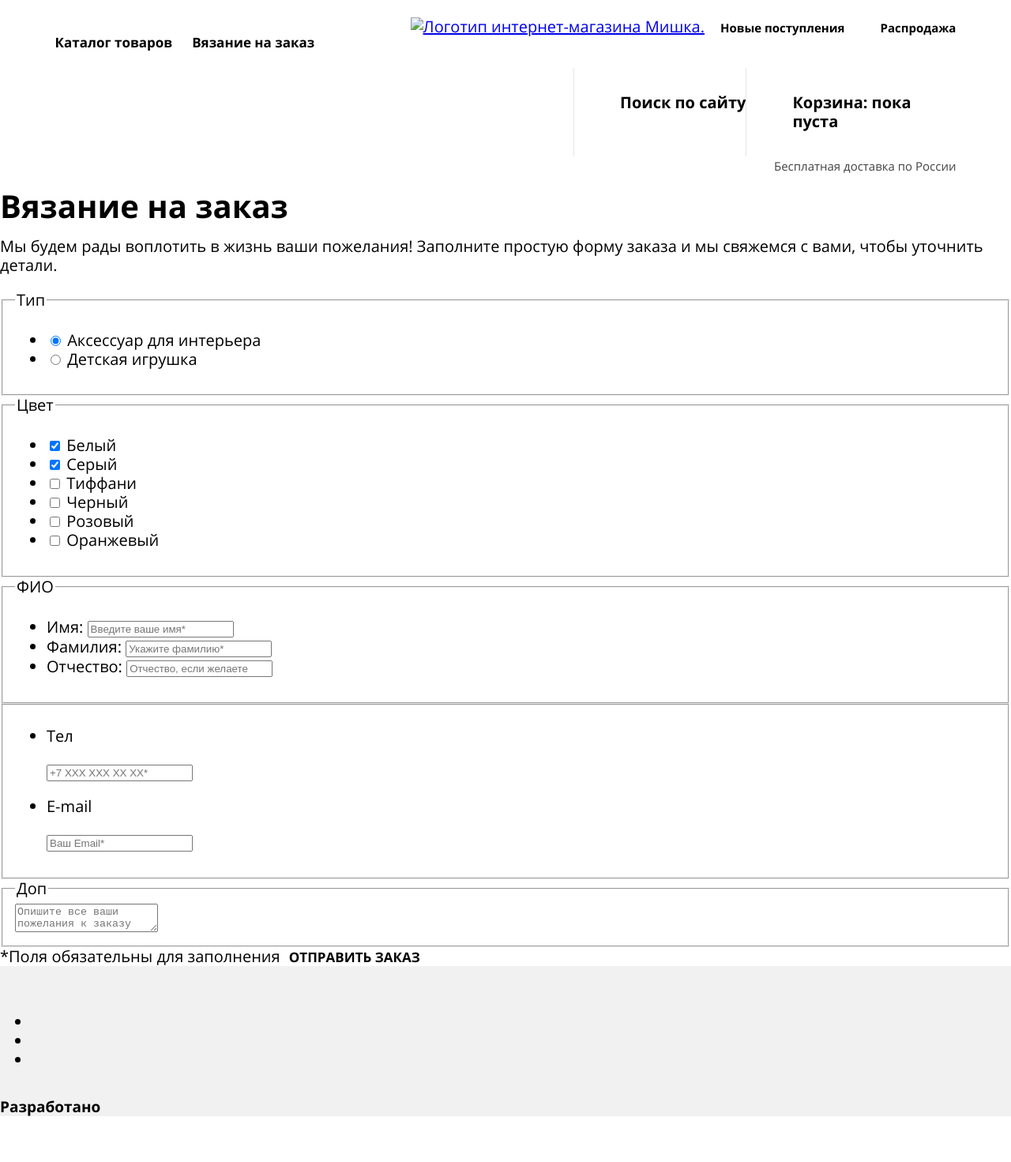
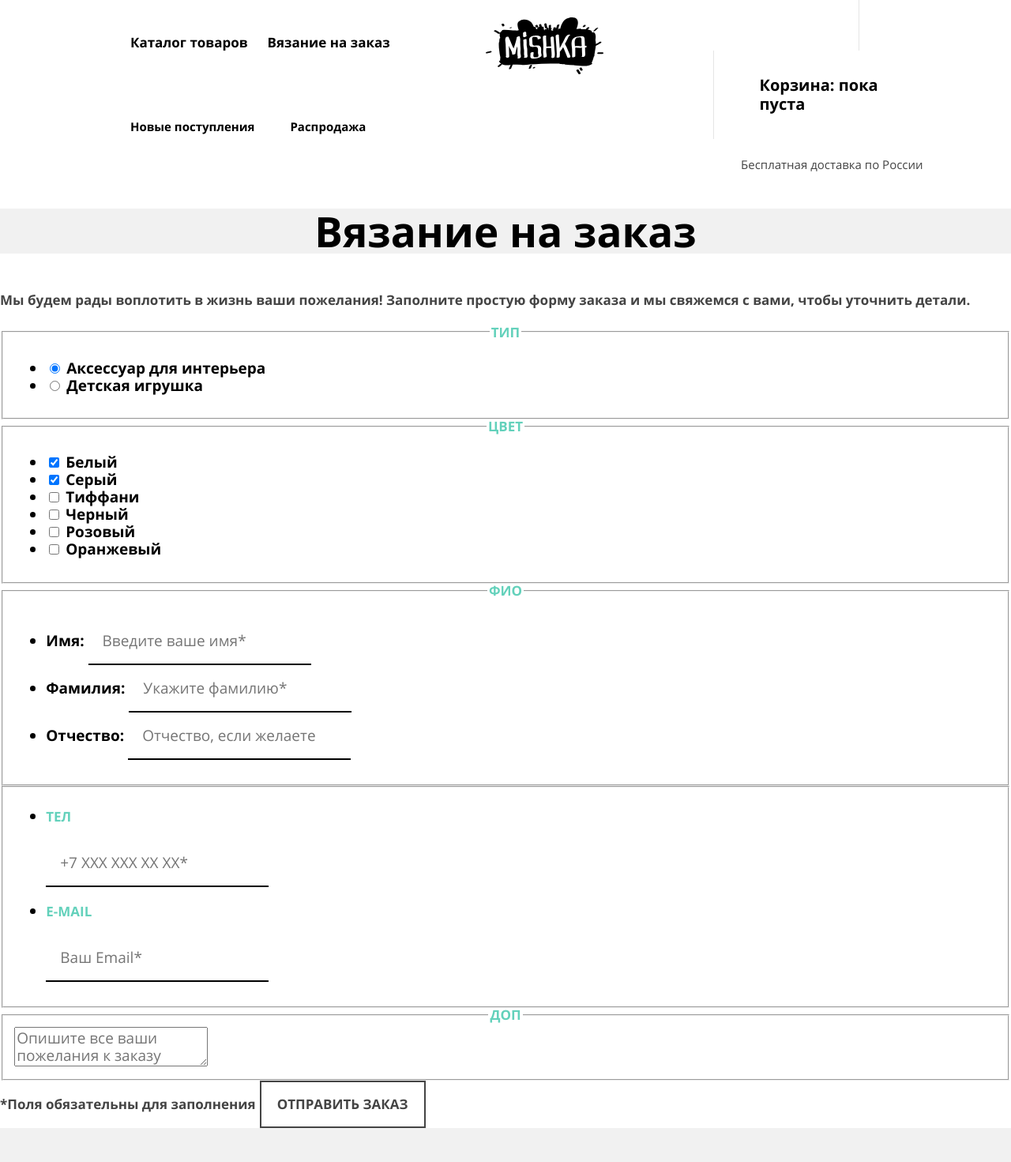
Before and after one commit to htmlacademy-adaptive/454717-mishka-28, a website: page source/form.html in a window 1280 px wide. Shown: the top 1471 px of the page at 79% size. Before the commit the page ends 1414 px from the top, so only its background shows below. Drawn offline with nearby package versions, Linux system fonts and the light colour scheme; files that its build step writes are made by us from their sources; files whose address does not match are found by name.

Commit message:
Добавляет типографику на страницу формы

```diff
--- a/source/form.html
+++ b/source/form.html
@@ -17,16 +17,16 @@
 
 <body class="page">
   <header class="page__main-header main-header no-js">
-    <div class="main-header__container">
     <button class="main-header__toggle" type="button">
       <span class="visually-hidden">Открыть или закрыть меню навигации по сайту.</span>
     </button>
+    <div class="main-header__wrapper">
       <nav class="main-header__nav">
         <a class="main-header__logo" href="index.html" aria-label="Перейти на главную страницу сайта Мишка.">
           <picture>
-            <!-- <source media="(min-width: 1150px)" srcset="img/content/cat-energy-logo-desktop.svg" width="202" height="59">
-            <source media="(min-width: 768px)" srcset="img/content/cat-energy-logo-tablet.svg" width="174" height="52">-->
-            <img class="main-header__logo-img" src="img/content/logo-mishka-phone.svg" alt="Логотип интернет-магазина Мишка." width="86" height="35">
+            <source media="(min-width: 1150px)" srcset="img/content/mishka-logo-desktop.svg" width="149" height="72">
+            <source media="(min-width: 768px)" srcset="img/content/mishka-logo-tablet.svg" width="113" height="46">
+            <img class="main-header__logo-img" src="img/content/mishka-logo-mobile.svg" alt="Логотип интернет-магазина Мишка." width="86" height="35">
           </picture>
         </a>
         <ul class="main-header__nav-list">
@@ -46,17 +46,24 @@
           </li>
         </ul>
       </nav>
+      <div class="main-header__user-nav-wrapper">
         <div class="main-header__user-nav">
-        <a class="main-header__user-nav-link main-header__user-nav-link--search" href="javascript:undefined;">Поиск по сайту</a>
+          <a class="main-header__user-nav-link main-header__user-nav-link--search" href="javascript:undefined;">
+            <span class="main-header__user-nav-link-text">Поиск по сайту</span>
+          </a>
           <a class="main-header__user-nav-link main-header__user-nav-link--cart" href="javascript:undefined;">Корзина: пока пуста</a>
         </div>
         <span class="main-header__text">Бесплатная доставка по России</span>
       </div>
+    </div>
   </header>
   <main class="page__page-main">
+    <section class="page__hero hero">
+      <h1 class="hero__title">Вязание на заказ</h1>
+    </section>
     <form class="page__form form" action="https://echo.htmlacademy.ru/" method="post">
       <div class="form__container">
-        <h1 class="form__title">Вязание на заказ</h1>
+        <h2 class="visually-hidden">Оформить заказ</h2>
         <p class="form__description">Мы будем рады воплотить в жизнь ваши пожелания! Заполните простую форму заказа и мы свяжемся с вами, чтобы уточнить детали.</p>
         <fieldset class="form__group">
           <legend class="form__legend">Тип</legend>
@@ -166,7 +173,7 @@
         </fieldset>
         <div class="form__button-container">
           <span class="form__info">*Поля обязательны для заполнения</span>
-          <button class="form__button button" type="submit">Отправить заказ</button>
+          <button class="form__button button button--neutral" type="submit">Отправить заказ</button>
         </div>
       </div>
     </form>
--- /dev/null
+++ b/source/sass/blocks/form.scss
@@ -0,0 +1,42 @@
+.form {
+  font-weight: 700;
+  font-size: 17px;
+  line-height: 18px;
+
+  @media (min-width: $vp-1150) {
+    font-size: 19px;
+    line-height: 22px;
+  }
+}
+
+.form__description {
+  font-size: 13px;
+  line-height: 24px;
+  color: $color-charcoal;
+
+  @media (min-width: $vp-1150) {
+    font-size: 17px;
+    line-height: 30px;
+  }
+}
+
+.form__legend {
+  @include special-text;
+}
+
+.form__info {
+  font-size: 14px;
+  line-height: 16px;
+  color: $color-charcoal;
+
+  @media (min-width: $vp-768) {
+    text-align: right;
+    font-size: 17px;
+    line-height: 30px;
+  }
+}
+
+.form__button {
+  padding-top: 18px;
+  padding-bottom: 18px;
+}
--- a/source/sass/blocks/input.scss
+++ b/source/sass/blocks/input.scss
@@ -1,3 +1,20 @@
+.input__input {
+  padding: 16px 18px 18px 18px;
+
+  font-size: 19px;
+  line-height: 18px;
+  font-family: inherit;
+  color: $color-charcoal;
+
+  background-color: $color-white;
+  border: none;
+  box-shadow: inset 0 -2px 0 0 $color-black;
+
+  ::placeholder {
+    color: rgba($color-black, 0.3);
+  }
+}
+
 // .input {
 //   display: flex;
 //   flex-wrap: wrap;
--- a/source/sass/blocks/textarea.scss
+++ b/source/sass/blocks/textarea.scss
@@ -1,3 +1,21 @@
+.textarea {
+  font-weight: 400;
+  font-size: 17px;
+  line-height: 18px;
+  color: $color-black;
+  font-family: inherit;
+
+  @media (min-width: $vp-768) {
+    font-size: 19px;
+    line-height: 22px;
+  }
+
+  ::placeholder {
+    color: rgba($color-black, 0.3);
+    opacity: 1;
+  }
+}
+
 // .textarea {
 //   width: 100%;
 //   height: 150px;
--- a/source/sass/style.scss
+++ b/source/sass/style.scss
@@ -22,4 +22,5 @@
 @import "./blocks/advantages";
 @import "./blocks/review";
 @import "./blocks/contacts";
+@import "./blocks/form";
 @import "./blocks/page-footer";
```
Lines whose indentation alone changed are shown as unchanged.
